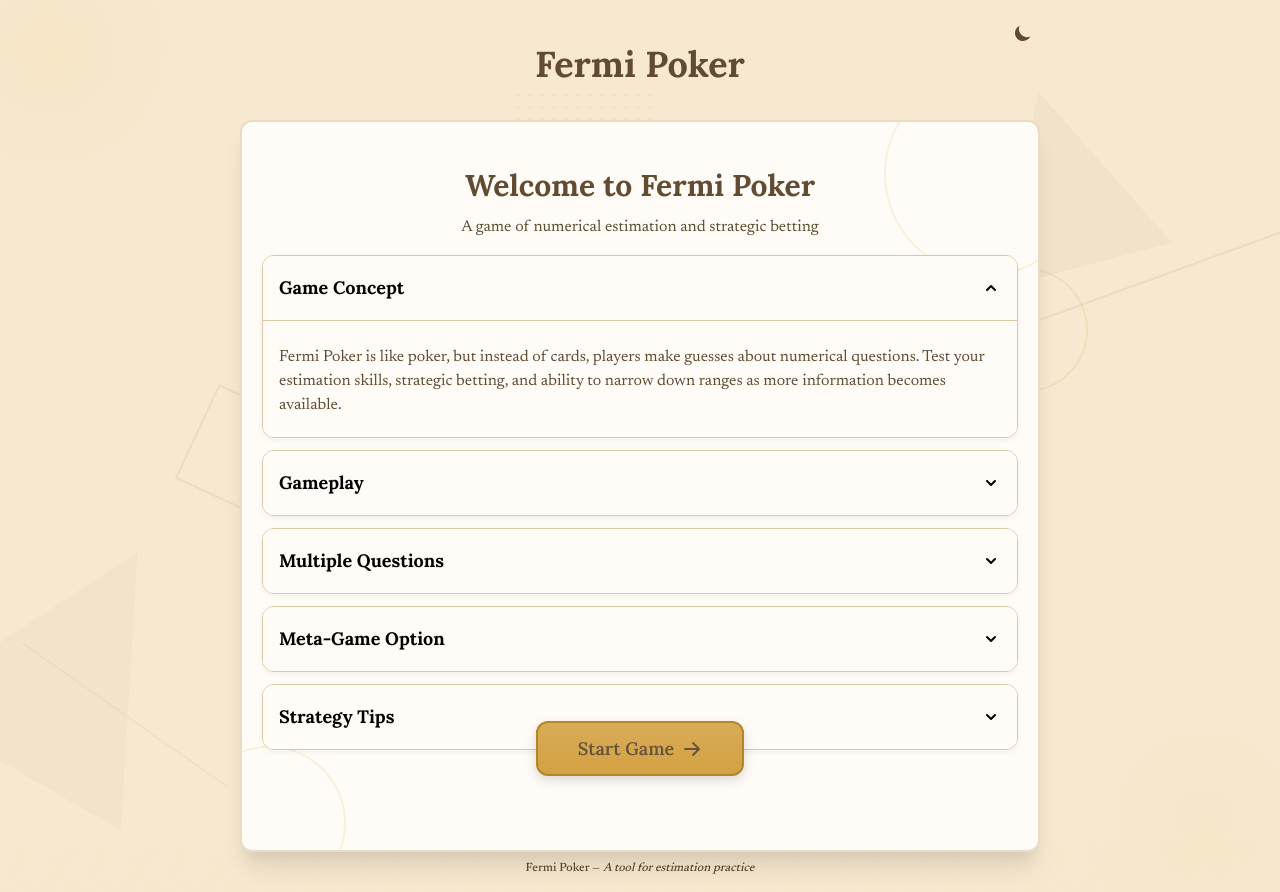
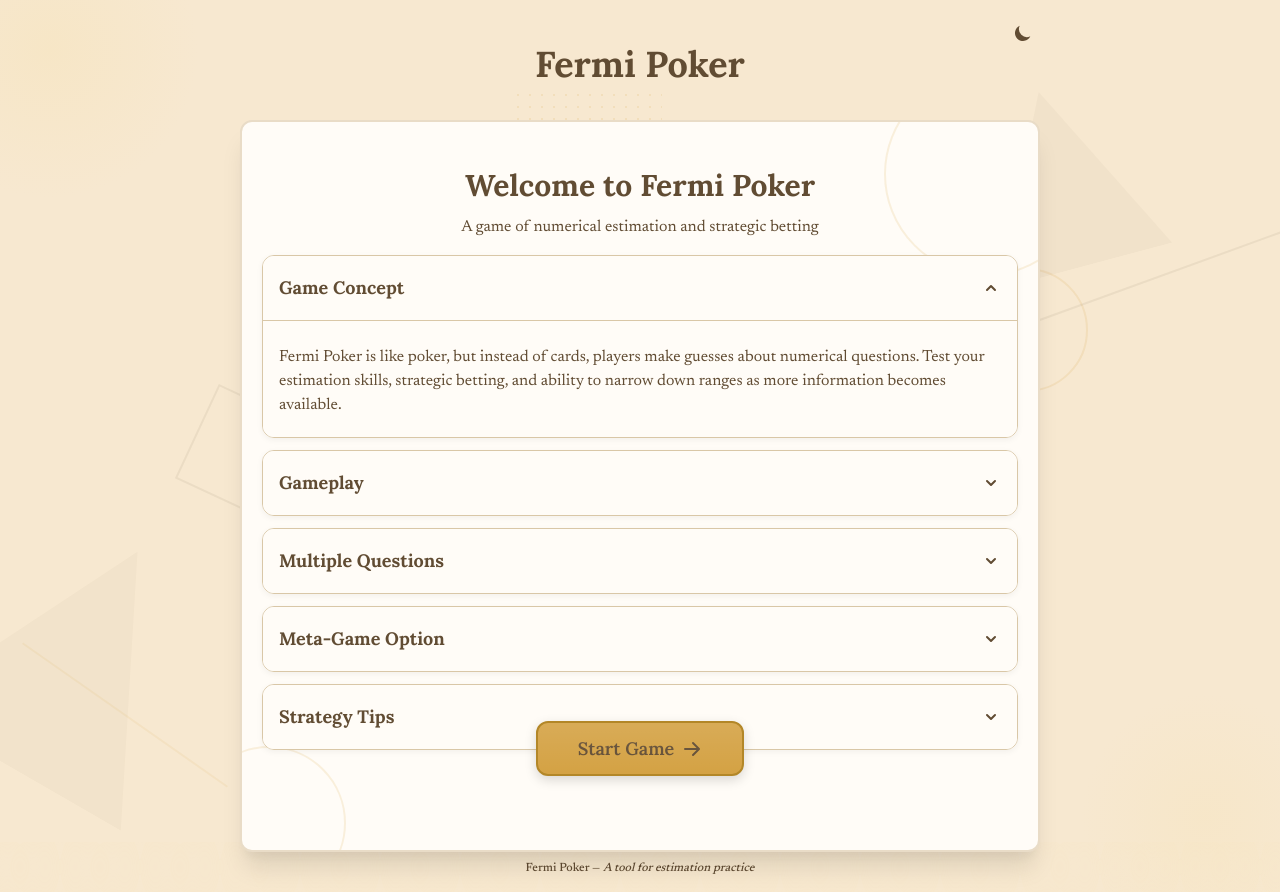
Before and after one commit to danielfetz/fermi-poker-questions, a React (Create React App) app: page / in a window 1280 px wide. Built offline with nearby package versions, Linux system fonts and the light colour scheme.

Commit message:
Update styles.css

```diff
--- a/src/styles.css
+++ b/src/styles.css
@@ -52,6 +52,12 @@ html, body {
 }
 
 button {
+  -webkit-appearance: none;
+  -moz-appearance: none;
+  appearance: none;
+  -webkit-tap-highlight-color: transparent;
+  color: inherit; /* Inherit from parent to prevent default blue */
+  border-style: solid;
   font-family: 'Lora', serif;
 }
 
```
